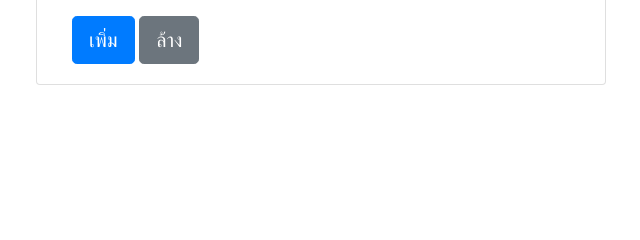
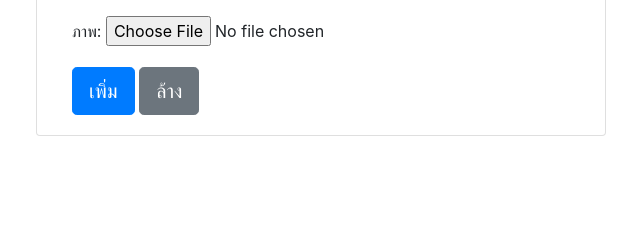
Before and after one commit to Namfon-Github/my-code-igniter, a CodeIgniter app: page /app/index.php/fishingvessel/create in a window 1280 px wide. Shown: the part 269-509 px from the top of the page, without its empty margins (319-959 px from the left). Run offline with CodeIgniter, Linux system fonts and the light colour scheme; data that the repository does not hold is empty.

Commit message:
ปรับฟอร์มให้สามารถอัพโหลดไฟล์รูปภาพได้

```diff
--- a/application/views/fishing-vessel/new-ship.php
+++ b/application/views/fishing-vessel/new-ship.php
@@ -6,7 +6,7 @@
 
             <?php echo validation_errors(); ?>
             <!-- <form action=""> -->
-            <?php echo form_open('fishingvessel/create') ?>
+            <?php echo form_open_multipart('fishingvessel/create'); ?>
                 <div class="form-group">
                     <label for="vesselName">ชื่อ</label>
                     <input id="vesselName" name="vesselName" class="form-control" type="text">
@@ -21,6 +21,12 @@
                         <?php endforeach ?>
                     </select>
                 </div>
+
+                <div class="form-group">
+                    <label for="vesselImage"> ภาพ: </label>
+                    <input type="file" name="vesselImage" id="vesselImage" >
+                </div>
+
                 <input type="submit" value="เพิ่ม" name="submit" class="btn btn-primary btn-lg"/>
                 <button class="btn btn-secondary btn-lg">ล้าง</button>
             </form>
```
